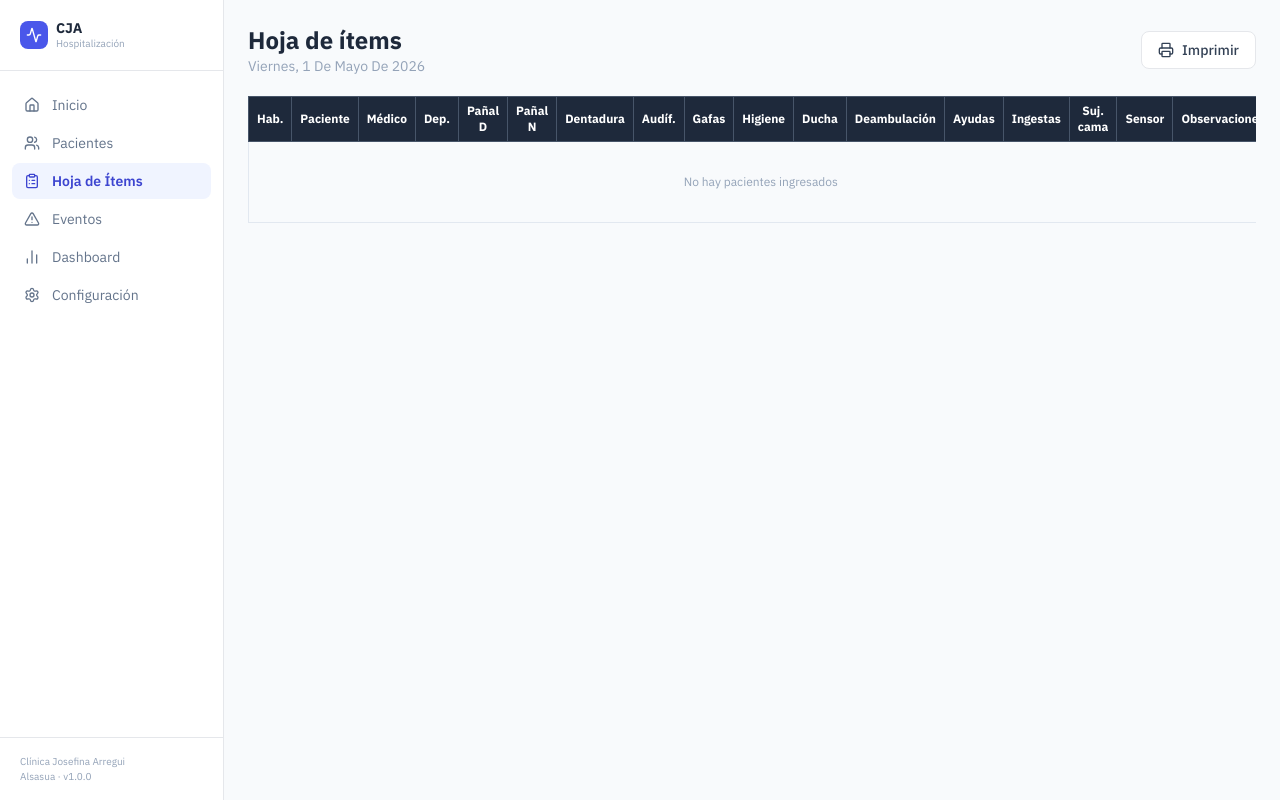
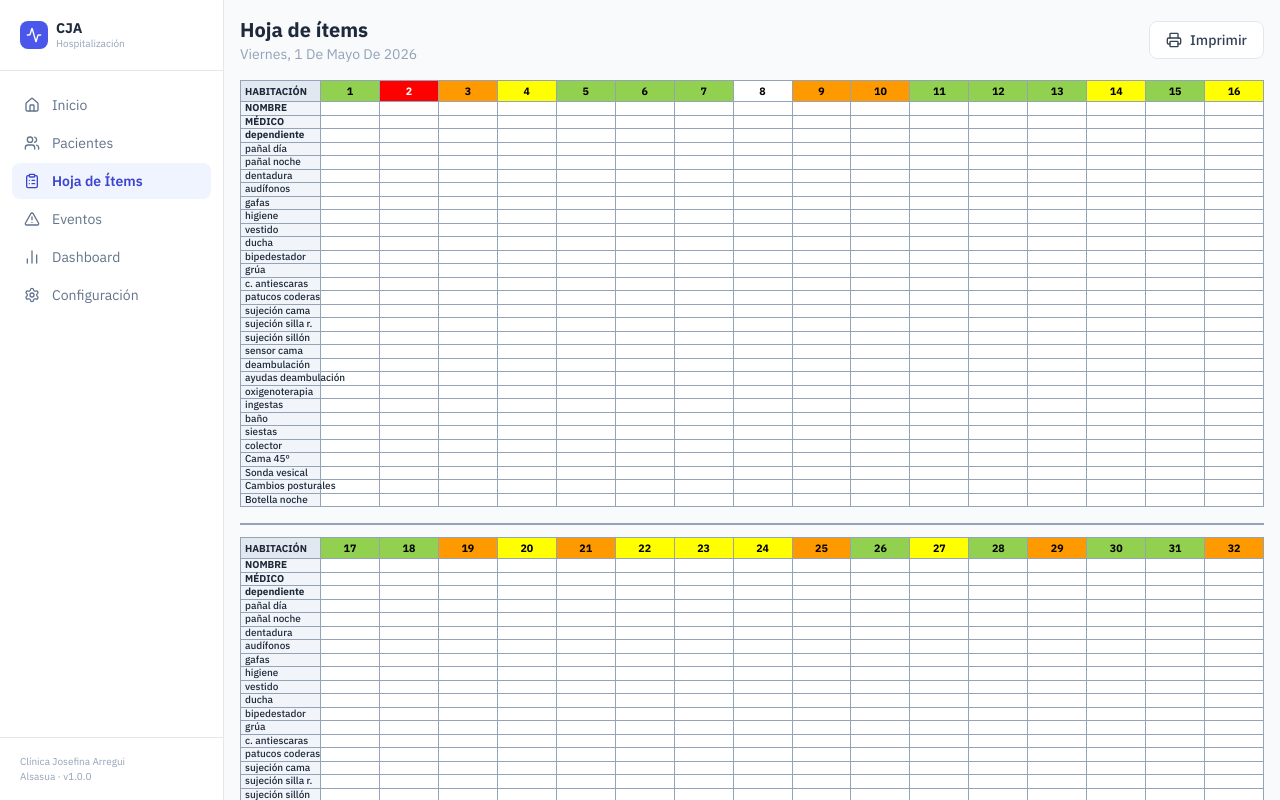
Before and after one commit to javiiitalavera/cja-hospitalizacion, a React (Vite) app: page /items in a window 1280 px wide. Built offline with nearby package versions, Linux system fonts and the light colour scheme; no server answers; the database is empty; the HTML template or start-up script is replaced by a standard one.

Commit message:
feat: hoja de ítems replicando formato Excel original

```diff
--- a/src/pages/HojaItems.tsx
+++ b/src/pages/HojaItems.tsx
@@ -5,45 +5,202 @@ import { Printer } from 'lucide-react'
 
 type IngresoConItems = Ingreso & { items: ItemsPaciente | null }
 
+// Colores de fondo exactos del Excel por habitación
+const HAB_COLORS: Record<number, string> = {
+  1:  '#92D050', 2:  '#FF0000', 3:  '#FF9900', 4:  '#FFFF00',
+  5:  '#92D050', 6:  '#92D050', 7:  '#92D050', 8:  '#FFFFFF',
+  9:  '#FF9900', 10: '#FF9900', 11: '#92D050', 12: '#92D050',
+  13: '#92D050', 14: '#FFFF00', 15: '#92D050', 16: '#FFFF00',
+  17: '#92D050', 18: '#92D050', 19: '#FF9900', 20: '#FFFF00',
+  21: '#FF9900', 22: '#FFFF00', 23: '#FFFF00', 24: '#FFFF00',
+  25: '#FF9900', 26: '#92D050', 27: '#FFFF00', 28: '#92D050',
+  29: '#FF9900', 30: '#92D050', 31: '#92D050', 32: '#FF9900',
+}
+
+function textColor(bg: string) {
+  // Red bg → white text, others → black
+  return bg === '#FF0000' ? '#FFFFFF' : '#000000'
+}
+
 const SUJECION_SHORT: Record<string, string> = {
   normal: '—', una_barra: '1B', dos_barras: '2B',
   sujecion_fisica: 'SF', sensor_presion: 'SP', cota_cero: 'C0',
 }
 
-function sujecionStr(arr: string[] | null) {
-  if (!arr || arr.length === 0) return '—'
+function sujecionStr(arr: string[] | null | undefined) {
+  if (!arr || arr.length === 0) return ''
   return arr.map(x => SUJECION_SHORT[x] ?? x).join('+')
+}
+
+const FILAS = [
+  { key: 'nombre',       label: 'NOMBRE',             get: (_: any, i: IngresoConItems) => `${i.paciente?.primer_apellido ?? ''} ${i.paciente?.nombre ?? ''}`.trim() },
+  { key: 'medico',       label: 'MÉDICO',              get: (_: any, i: IngresoConItems) => i.medico_responsable?.nombre?.toUpperCase() ?? '' },
+  { key: 'dep',          label: 'dependiente',         get: (it: ItemsPaciente) => it?.dependencia_avd?.toString() ?? '' },
+  { key: 'panial_dia',   label: 'pañal día',           get: (it: ItemsPaciente) => it?.panial_dia ?? '' },
+  { key: 'panial_noche', label: 'pañal noche',         get: (it: ItemsPaciente) => it?.panial_noche ?? '' },
+  { key: 'dentadura',    label: 'dentadura',           get: (it: ItemsPaciente) => it?.dentadura ?? '' },
+  { key: 'audifonos',    label: 'audífonos',           get: (it: ItemsPaciente) => it?.audifonos ?? '' },
+  { key: 'gafas',        label: 'gafas',               get: (it: ItemsPaciente) => it?.gafas === 'si' ? 'Sí' : it?.gafas === 'solo_tv' ? 'TV' : '' },
+  { key: 'higiene',      label: 'higiene',             get: (it: ItemsPaciente) => it?.higiene === 'lavabo' ? 'L' : it?.higiene === 'cama' ? 'C' : '' },
+  { key: 'vestido',      label: 'vestido',             get: (it: ItemsPaciente) => it?.vestido ?? '' },
+  { key: 'ducha',        label: 'ducha',               get: (it: ItemsPaciente) => it?.ducha === 'pie' ? 'P' : it?.ducha === 'sentado' ? 'S' : '' },
+  { key: 'bipedestador', label: 'bipedestador',        get: (it: ItemsPaciente) => it?.bipedestador ? 'X' : '' },
+  { key: 'grua',         label: 'grúa',                get: (it: ItemsPaciente) => it?.grua ? 'X' : '' },
+  { key: 'antiescaras',  label: 'c. antiescaras',      get: (it: ItemsPaciente) => it?.colchon_antiescaras ? 'X' : '' },
+  { key: 'patucos',      label: 'patucos coderas',     get: (it: ItemsPaciente) => it?.patucos_coderas ? 'X' : '' },
+  { key: 'suj_cama',     label: 'sujeción cama',       get: (it: ItemsPaciente) => sujecionStr(it?.sujecion_cama) },
+  { key: 'suj_silla',    label: 'sujeción silla r.',   get: (it: ItemsPaciente) => sujecionStr(it?.sujecion_silla_ruedas) },
+  { key: 'suj_sillon',   label: 'sujeción sillón',     get: (it: ItemsPaciente) => sujecionStr(it?.sujecion_sillon) },
+  { key: 'sensor',       label: 'sensor cama',         get: (it: ItemsPaciente) => it?.sensor_cama ? 'X' : '' },
+  { key: 'deambulacion', label: 'deambulación',        get: (it: ItemsPaciente) => it?.deambulacion ?? '' },
+  { key: 'ayudas',       label: 'ayudas deambulación', get: (it: ItemsPaciente) => it?.ayudas_deambulacion?.replace('andador_2r','And.2r').replace('andador_4r','And.4r').replace('silla_ruedas','SR').replace('baston','Bast.') ?? '' },
+  { key: 'oxigeno',      label: 'oxigenoterapia',      get: (it: ItemsPaciente) => it?.oxigenoterapia ? 'X' : '' },
+  { key: 'ingestas',     label: 'ingestas',            get: (it: ItemsPaciente) => it?.ingestas === 'autonomo' ? 'A' : it?.ingestas === 'dependiente' ? 'D' : '' },
+  { key: 'banio',        label: 'baño',                get: (it: ItemsPaciente) => it?.banio ? 'X' : '' },
+  { key: 'siestas',      label: 'siestas',             get: (it: ItemsPaciente) => it?.siestas ? 'X' : '' },
+  { key: 'colector',     label: 'colector',            get: (it: ItemsPaciente) => it?.colector ? 'X' : '' },
+  { key: 'cama45',       label: 'Cama 45º',            get: (it: ItemsPaciente) => it?.cama_45 ? 'X' : '' },
+  { key: 'sonda',        label: 'Sonda vesical',       get: (it: ItemsPaciente) => it?.sonda_vesical ? 'X' : '' },
+  { key: 'cambios',      label: 'Cambios posturales',  get: (it: ItemsPaciente) => it?.cambios_posturales ? 'X' : '' },
+  { key: 'botella',      label: 'Botella noche',       get: (it: ItemsPaciente) => it?.botella_noche ? 'X' : '' },
+]
+
+// Filas que van en negrita en el Excel
+const BOLD_ROWS = new Set(['nombre', 'medico'])
+const LABEL_BOLD_ROWS = new Set(['nombre', 'medico', 'dep'])
+
+interface BloqueProps {
+  habs: IngresoConItems[]
+  offset: number   // 0 para habs 1-16, 16 para habs 17-32
+  vaciasFilled: number[]
+}
+
+function Bloque({ habs, offset, vaciasFilled }: BloqueProps) {
+  // Crear array de 16 slots
+  const slots: (IngresoConItems | null)[] = Array(16).fill(null)
+  habs.forEach(i => {
+    if (i.habitacion && i.habitacion > offset && i.habitacion <= offset + 16) {
+      slots[i.habitacion - offset - 1] = i
+    }
+  })
+
+  const habNums = Array.from({ length: 16 }, (_, i) => i + 1 + offset)
+
+  // Cell style
+  const cellCls = 'border border-slate-400 text-center text-[7.5pt] leading-tight px-0.5 py-0'
+  const labelCls = 'border border-slate-400 text-left text-[7.5pt] leading-tight px-1 py-0 font-medium bg-slate-100 whitespace-nowrap'
+
+  return (
+    <table className="w-full border-collapse table-fixed" style={{ fontSize: '7.5pt' }}>
+      <colgroup>
+        <col style={{ width: '80px' }} />
+        {habNums.map(n => <col key={n} style={{ width: `${100 / 16}%` }} />)}
+      </colgroup>
+      <thead>
+        <tr>
+          <th className="border border-slate-400 bg-slate-200 text-[7.5pt] text-left px-1 py-0.5 font-bold">
+            HABITACIÓN
+          </th>
+          {habNums.map(n => {
+            const bg = HAB_COLORS[n] ?? '#FFFFFF'
+            const color = textColor(bg)
+            return (
+              <th key={n}
+                className="border border-slate-400 text-[8pt] font-bold text-center py-0.5"
+                style={{ backgroundColor: bg, color }}>
+                {n}
+              </th>
+            )
+          })}
+        </tr>
+      </thead>
+      <tbody>
+        {FILAS.map(fila => (
+          <tr key={fila.key}>
+            <td className={labelCls} style={{ fontWeight: LABEL_BOLD_ROWS.has(fila.key) ? 700 : 500 }}>
+              {fila.label}
+            </td>
+            {habNums.map(n => {
+              const idx = n - offset - 1
+              const ingreso = slots[idx]
+              const it = ingreso?.items ?? null
+              const val = ingreso
+                ? fila.get(it as any, ingreso as any)
+                : (vaciasFilled.includes(n) ? '' : '')
+              const bg = ingreso ? (HAB_COLORS[n] ?? '#FFFFFF') : '#FFFFFF'
+              const color = ingreso ? textColor(bg) : '#000000'
+              const isBold = BOLD_ROWS.has(fila.key)
+              return (
+                <td key={n} className={cellCls}
+                  style={{
+                    backgroundColor: ingreso ? `${bg}44` : '#FFFFFF',
+                    color,
+                    fontWeight: isBold ? 600 : 400,
+                  }}>
+                  {val || '\u00a0'}
+                </td>
+              )
+            })}
+          </tr>
+        ))}
+      </tbody>
+    </table>
+  )
 }
 
 export default function HojaItems() {
   const [data, setData] = useState<IngresoConItems[]>([])
   const [loading, setLoading] = useState(true)
+
   const today = new Date().toLocaleDateString('es-ES', {
-    weekday: 'long', day: 'numeric', month: 'long', year: 'numeric'
+    weekday: 'long', day: 'numeric', month: 'long', year: 'numeric',
   })
 
   useEffect(() => {
     async function fetch() {
       const { data: ingresos } = await supabase
         .from('ingresos')
-        .select(`*, paciente:pacientes(nombre, primer_apellido), medico_responsable:profesionales(nombre), items:items_paciente(*)`)
+        .select(`
+          *,
+          paciente:pacientes(nombre, primer_apellido),
+          medico_responsable:profesionales(nombre),
+          items:items_paciente(*)
+        `)
         .eq('estado', 'activo')
         .order('habitacion', { ascending: true })
 
-      setData((ingresos ?? []).map(i => ({ ...i, items: i.items?.[0] ?? null })) as IngresoConItems[])
+      setData((ingresos ?? []).map(i => ({
+        ...i,
+        items: Array.isArray(i.items) ? (i.items[0] ?? null) : (i.items ?? null),
+      })) as IngresoConItems[])
       setLoading(false)
     }
     fetch()
   }, [])
 
+  const habs1_16 = data.filter(i => i.habitacion && i.habitacion <= 16)
+  const habs17_32 = data.filter(i => i.habitacion && i.habitacion > 16)
+
+  // Sujeciones con observaciones para el bloque inferior
+  const conSujeciones = data.filter(i => {
+    const it = i.items
+    if (!it) return false
+    return (
+      (it.sujecion_cama?.length ?? 0) > 0 ||
+      (it.sujecion_silla_ruedas?.length ?? 0) > 0 ||
+      (it.sujecion_sillon?.length ?? 0) > 0 ||
+      it.observaciones_sujeciones
+    )
+  })
+
   if (loading) return <div className="p-8 text-slate-400">Cargando…</div>
 
   return (
-    <div className="p-6">
-      {/* Header */}
-      <div className="flex items-center justify-between mb-5 print:hidden">
+    <div className="p-4">
+      {/* Header — oculto al imprimir, visible en pantalla */}
+      <div className="flex items-center justify-between mb-4 print:hidden">
         <div>
-          <h1 className="text-2xl font-bold text-slate-800">Hoja de ítems</h1>
+          <h1 className="text-xl font-bold text-slate-800">Hoja de ítems</h1>
           <p className="text-sm text-slate-400 capitalize">{today}</p>
         </div>
         <button onClick={() => window.print()} className="btn-secondary">
@@ -52,103 +209,79 @@ export default function HojaItems() {
         </button>
       </div>
 
-      {/* Print header */}
-      <div className="hidden print:flex justify-between items-center mb-4 text-xs">
-        <span className="font-bold text-lg">HOJA DE ÍTEMS — CJA Hospitalización</span>
-        <span className="capitalize">{today}</span>
+      {/* Contenido imprimible */}
+      <div id="hoja-print">
+        {/* Cabecera de impresión */}
+        <div className="hidden print:flex justify-between items-center mb-2">
+          <span className="font-bold text-sm">CJA · HOJA DE ÍTEMS</span>
+          <span className="text-sm capitalize">{today}</span>
         </div>
 
-      {/* Table */}
-      <div className="overflow-x-auto">
-        <table className="w-full text-xs border-collapse">
-          <thead>
-            <tr className="bg-slate-800 text-white">
-              <th className="border border-slate-600 px-2 py-1.5 text-left w-8">Hab.</th>
-              <th className="border border-slate-600 px-2 py-1.5 text-left w-28">Paciente</th>
-              <th className="border border-slate-600 px-2 py-1.5 w-12">Médico</th>
-              <th className="border border-slate-600 px-2 py-1.5 w-8">Dep.</th>
-              <th className="border border-slate-600 px-2 py-1.5 w-10">Pañal D</th>
-              <th className="border border-slate-600 px-2 py-1.5 w-10">Pañal N</th>
-              <th className="border border-slate-600 px-2 py-1.5 w-12">Dentadura</th>
-              <th className="border border-slate-600 px-2 py-1.5 w-10">Audíf.</th>
-              <th className="border border-slate-600 px-2 py-1.5 w-10">Gafas</th>
-              <th className="border border-slate-600 px-2 py-1.5 w-10">Higiene</th>
-              <th className="border border-slate-600 px-2 py-1.5 w-10">Ducha</th>
-              <th className="border border-slate-600 px-2 py-1.5 w-16">Deambulación</th>
-              <th className="border border-slate-600 px-2 py-1.5 w-16">Ayudas</th>
-              <th className="border border-slate-600 px-2 py-1.5 w-10">Ingestas</th>
-              <th className="border border-slate-600 px-2 py-1.5 w-16">Suj. cama</th>
-              <th className="border border-slate-600 px-2 py-1.5 w-12">Sensor</th>
-              <th className="border border-slate-600 px-2 py-1.5">Observaciones</th>
-            </tr>
-          </thead>
+        {/* Bloque 1: habitaciones 1-16 */}
+        <div className="mb-4">
+          <Bloque habs={habs1_16} offset={0} vaciasFilled={[]} />
+        </div>
+
+        {/* Separador */}
+        <div className="my-3 border-t-2 border-slate-400 print:my-2" />
+
+        {/* Bloque 2: habitaciones 17-32 */}
+        <div className="mb-4">
+          <Bloque habs={habs17_32} offset={16} vaciasFilled={[]} />
+        </div>
+
+        {/* Pauta de sujeciones */}
+        {conSujeciones.length > 0 && (
+          <div className="mt-3">
+            <div className="border border-slate-400 bg-slate-100 px-2 py-1 text-[7.5pt] font-bold">
+              PAUTA SUJECIONES / MEDIDAS ALTERNATIVAS (observaciones)
+            </div>
+            <div className="border border-slate-400 px-2 py-0.5 text-[6.5pt] text-slate-600">
+              (1) Soporte terapéutico &nbsp;(2) Agresividad o autoagresión &nbsp;(3) Garantizar rehabilitación &nbsp;(4) Riesgo alto de caída + otras conductas &nbsp;(5) Voluntario &nbsp;(6) Control postural/seguridad
+            </div>
+            <table className="w-full border-collapse mt-1">
               <tbody>
-            {data.map((i, idx) => {
-              const it = i.items
-              const apellido = i.paciente?.primer_apellido ?? '—'
-              const nombre = i.paciente?.nombre ?? ''
-              const medico = i.medico_responsable?.nombre?.toUpperCase() ?? '—'
+                {conSujeciones.map(i => {
+                  const it = i.items!
+                  const partes = [
+                    sujecionStr(it.sujecion_cama) && `Cama: ${sujecionStr(it.sujecion_cama)}`,
+                    sujecionStr(it.sujecion_silla_ruedas) && `Silla: ${sujecionStr(it.sujecion_silla_ruedas)}`,
+                    sujecionStr(it.sujecion_sillon) && `Sillón: ${sujecionStr(it.sujecion_sillon)}`,
+                  ].filter(Boolean).join(' · ')
                   return (
-                <tr key={i.id} className={idx % 2 === 0 ? 'bg-white' : 'bg-slate-50'}>
-                  <td className="border border-slate-200 px-2 py-1 font-bold text-center text-primary-700">
-                    {i.habitacion ?? '—'}
+                    <tr key={i.id} className="border border-slate-300">
+                      <td className="px-2 py-0.5 text-[7.5pt] font-medium w-8 text-center border-r border-slate-300">
+                        {i.habitacion}
                       </td>
-                  <td className="border border-slate-200 px-2 py-1 font-medium">
-                    {apellido}, {nombre}
+                      <td className="px-2 py-0.5 text-[7.5pt] w-36 border-r border-slate-300">
+                        {i.paciente?.primer_apellido}, {i.paciente?.nombre}
                       </td>
-                  <td className="border border-slate-200 px-2 py-1 text-center">{medico}</td>
-                  <td className="border border-slate-200 px-2 py-1 text-center">{it?.dependencia_avd ?? '—'}</td>
-                  <td className="border border-slate-200 px-2 py-1 text-center">{it?.panial_dia ?? '—'}</td>
-                  <td className="border border-slate-200 px-2 py-1 text-center">{it?.panial_noche ?? '—'}</td>
-                  <td className="border border-slate-200 px-2 py-1 text-center">{it?.dentadura ?? '—'}</td>
-                  <td className="border border-slate-200 px-2 py-1 text-center">{it?.audifonos ?? '—'}</td>
-                  <td className="border border-slate-200 px-2 py-1 text-center">
-                    {it?.gafas === 'si' ? 'Sí' : it?.gafas === 'solo_tv' ? 'TV' : '—'}
+                      <td className="px-2 py-0.5 text-[7.5pt] text-slate-600 border-r border-slate-300">
+                        {partes}
                       </td>
-                  <td className="border border-slate-200 px-2 py-1 text-center">
-                    {it?.higiene === 'lavabo' ? 'L' : it?.higiene === 'cama' ? 'C' : '—'}
-                  </td>
-                  <td className="border border-slate-200 px-2 py-1 text-center">
-                    {it?.ducha === 'pie' ? 'P' : it?.ducha === 'sentado' ? 'S' : '—'}
-                  </td>
-                  <td className="border border-slate-200 px-2 py-1 text-center">{it?.deambulacion ?? '—'}</td>
-                  <td className="border border-slate-200 px-2 py-1 text-center">
-                    {it?.ayudas_deambulacion?.replace('andador_', 'And.').replace('silla_ruedas', 'SR').replace('baston', 'Bast.') ?? '—'}
-                  </td>
-                  <td className="border border-slate-200 px-2 py-1 text-center">
-                    {it?.ingestas === 'autonomo' ? 'A' : it?.ingestas === 'dependiente' ? 'D' : '—'}
-                  </td>
-                  <td className="border border-slate-200 px-2 py-1 text-center">
-                    {sujecionStr(it?.sujecion_cama ?? [])}
-                  </td>
-                  <td className="border border-slate-200 px-2 py-1 text-center">
-                    {it?.sensor_cama ? 'X' : '—'}
-                  </td>
-                  <td className="border border-slate-200 px-2 py-1 text-slate-500">
-                    {it?.observaciones_sujeciones ?? ''}
+                      <td className="px-2 py-0.5 text-[7.5pt] text-slate-600">
+                        {it.observaciones_sujeciones ?? ''}
                       </td>
                     </tr>
                   )
                 })}
-            {data.length === 0 && (
-              <tr>
-                <td colSpan={17} className="border border-slate-200 px-4 py-8 text-center text-slate-400">
-                  No hay pacientes ingresados
-                </td>
-              </tr>
-            )}
               </tbody>
             </table>
           </div>
+        )}
+      </div>
 
-      {/* Print styles */}
+      {/* Estilos de impresión */}
       <style>{`
         @media print {
-          body { font-size: 9px; }
-          table { font-size: 8px; }
+          body { margin: 0; }
           .print\\:hidden { display: none !important; }
           .print\\:flex { display: flex !important; }
-          @page { size: A4 landscape; margin: 1cm; }
+          .print\\:my-2 { margin-top: 0.5rem !important; margin-bottom: 0.5rem !important; }
+          @page {
+            size: A4 portrait;
+            margin: 0.5cm 0.4cm;
+          }
         }
       `}</style>
     </div>
```
Lines whose indentation alone changed are shown as unchanged.
